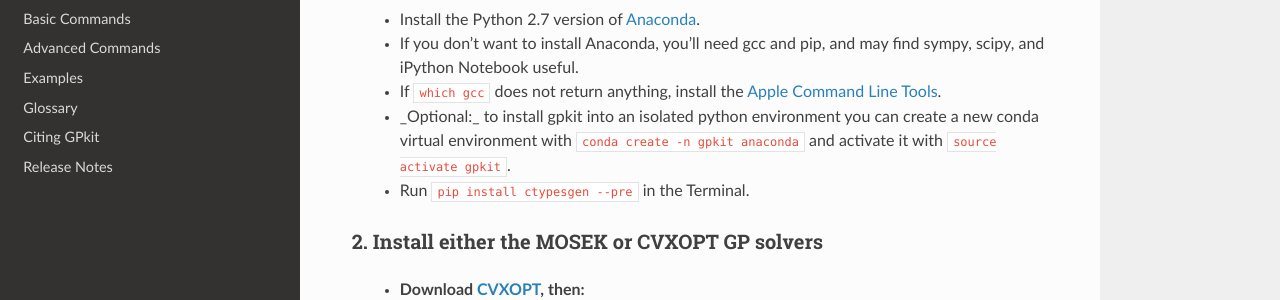
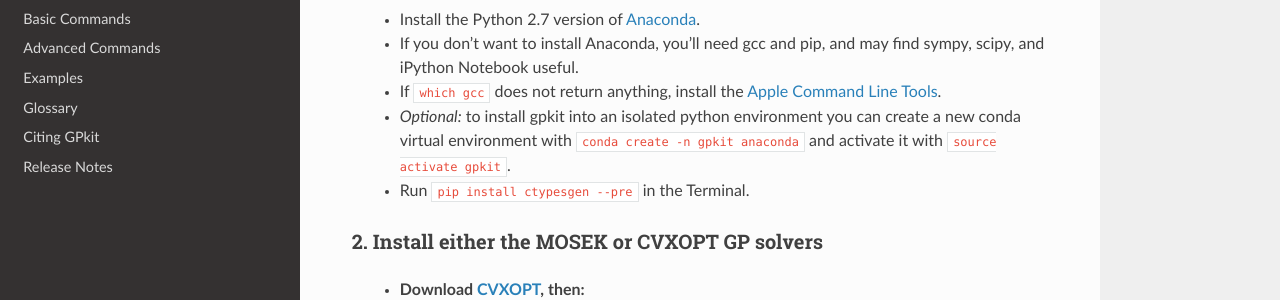
Before and after one commit to convexengineering/gpkit, a Sphinx documentation site: the page built from docs/source/installation.rst, in a window 1280 px wide and 900 px high. Shown: the part 306-606 px from the top of the window. Built offline with Sphinx 7.4.7 and the Read the Docs theme 2.0.0, drawn with Linux system fonts in a browser that asks for light colours.

Commit message:
fix italics

```diff
--- a/docs/source/installation.rst
+++ b/docs/source/installation.rst
@@ -11,7 +11,7 @@ Mac OS X
   - Install the Python 2.7 version of `Anaconda <http://continuum.io/downloads>`_.
   - If you don't want to install Anaconda, you'll need gcc and pip, and may find sympy, scipy, and iPython Notebook useful.
   - If ``which gcc`` does not return anything, install the `Apple Command Line Tools <https://developer.apple.com/downloads/index.action?=command%20line%20tools>`_.
-  - _Optional:_ to install gpkit into an isolated python environment you can create a new conda virtual environment with ``conda create -n gpkit anaconda`` and activate it with ``source activate gpkit``.
+  - *Optional:* to install gpkit into an isolated python environment you can create a new conda virtual environment with ``conda create -n gpkit anaconda`` and activate it with ``source activate gpkit``.
   - Run ``pip install ctypesgen --pre`` in the Terminal.
 
 
```
